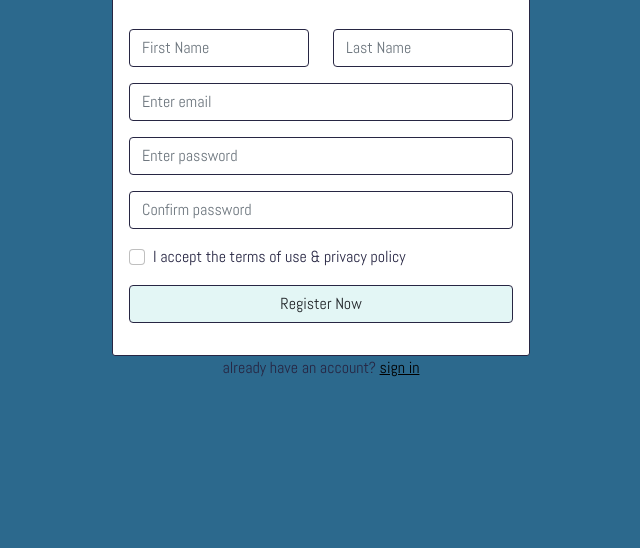
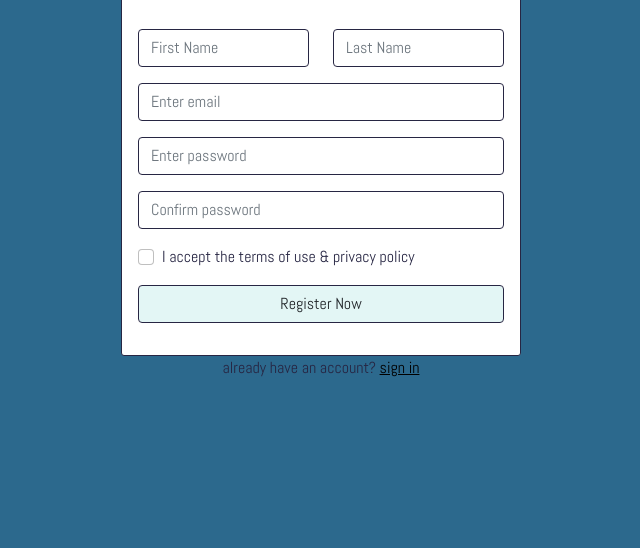
Before and after one commit to ZahraArjmand/reg-page, a plain HTML site: page index.html in a window 1280 px wide. Shown: the part 252-800 px from the top of the page, without its empty margins (319-959 px from the left). Drawn offline with nearby package versions, Linux system fonts and the light colour scheme.

Commit message:
modified:   style.css

```diff
--- a/style.css
+++ b/style.css
@@ -21,8 +21,8 @@ body {
 }
 
 .form-signup {
-    /*margin: 0 auto;
-    max-width: 400px;*/
+    /*/*margin: 0 auto;*/
+    max-width: 400px;
     border-radius: 3px;
     -webkit-border-radius: 3px;
     -moz-border-radius: 3px;
```
